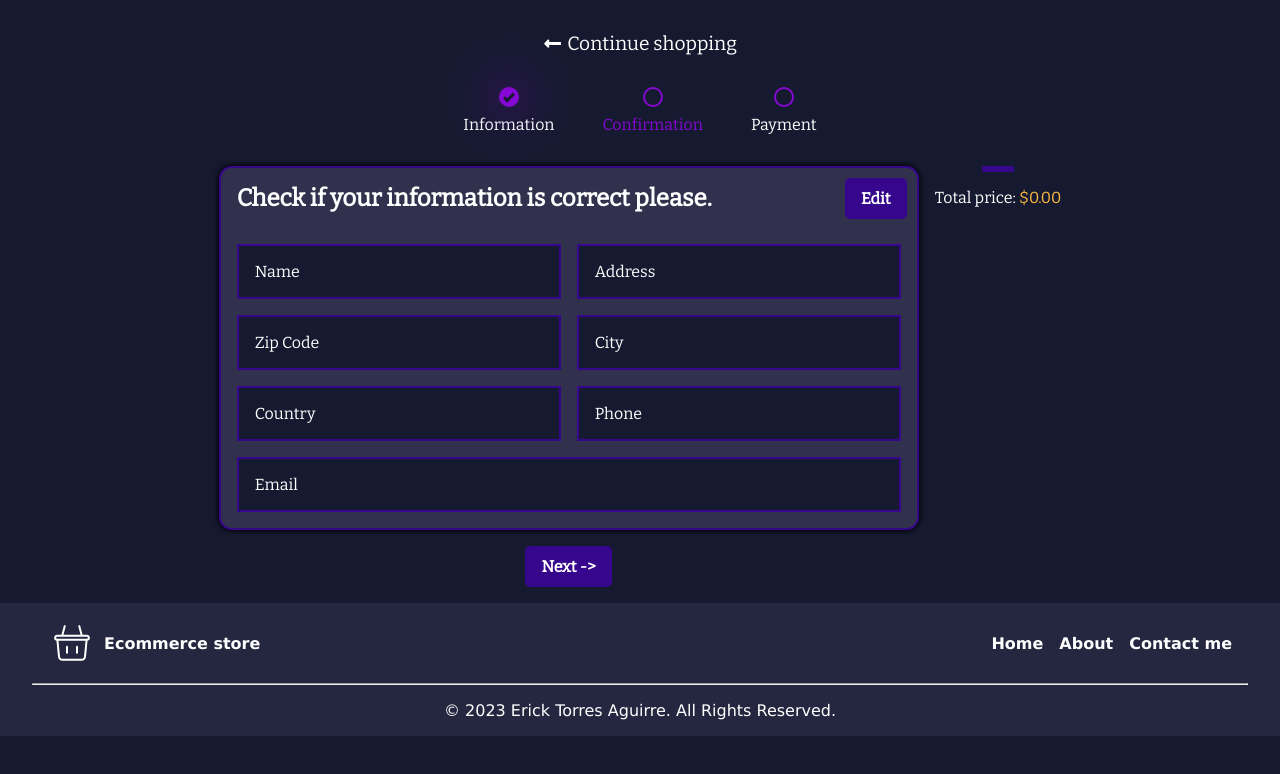
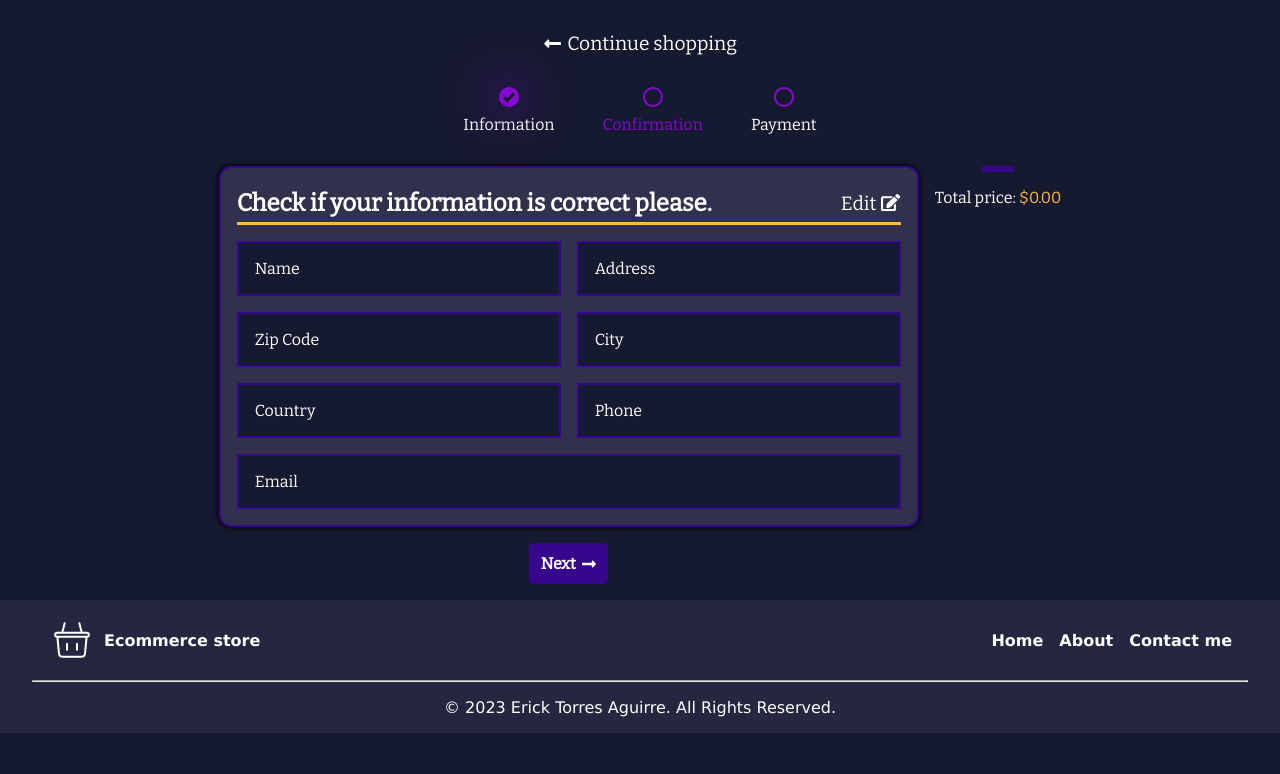
Before and after one commit to Eckry/store-app, a React (Vite) app: page /store-app/checkout/shipping in a window 1280 px wide. Shown: the top 774 px of the page. Built offline with nearby package versions, Linux system fonts and the light colour scheme.

Commit message:
fix shipping information

```diff
--- a/src/components/ShippingInformation.jsx
+++ b/src/components/ShippingInformation.jsx
@@ -1,43 +1,65 @@
 import "./styles/ShippingInformation.css";
 import { Link } from "react-router-dom";
+import { FaEdit } from "react-icons/fa";
 
 export default function ShippingInformation({ data }) {
   return (
-    <div>
     <main className="shipping-container">
-        <Link to={"/store-app/checkout/data"} className="shipping-button edit">
-          Edit
-        </Link>
+      <header className="shipping-header">
         <h2 className="shipping-title">
           Check if your information is correct please.
         </h2>
+        <Link to={"/store-app/checkout/data"} className="edit">
+          Edit <FaEdit />
+        </Link>
+      </header>
       <ul className="user-data-container">
         <li className="user-data">
           Name
-            <span title={`${data.firstName} ${data.lastName}`} className="user-data-title">
+          <span
+            title={`${data.firstName} ${data.lastName}`}
+            className="user-data-title"
+          >
             {data.firstName} {data.lastName}
           </span>
         </li>
         <li className="user-data">
-            Address <span title={data.address} className="user-data-title">{data.address}</span>
+          Address
+          <span title={data.address} className="user-data-title">
+            {data.address}
+          </span>
         </li>
         <li className="user-data">
-            Zip Code <span title={data.zipcode} className="user-data-title">{data.zipCode}</span>
+          Zip Code
+          <span title={data.zipcode} className="user-data-title">
+            {data.zipCode}
+          </span>
         </li>
         <li className="user-data">
-            City <span title={data.city} className="user-data-title">{data.city}</span>
+          City
+          <span title={data.city} className="user-data-title">
+            {data.city}
+          </span>
         </li>
         <li className="user-data">
-            Country <span title={data.country} className="user-data-title">{data.country}</span>
+          Country
+          <span title={data.country} className="user-data-title">
+            {data.country}
+          </span>
         </li>
         <li className="user-data">
-            Phone <span title={data.phone} className="user-data-title">{data.phone}</span>
+          Phone
+          <span title={data.phone} className="user-data-title">
+            {data.phone}
+          </span>
         </li>
         <li className="user-data">
-            Email <span title={data.email} className="user-data-title">{data.email}</span>
+          Email
+          <span title={data.email} className="user-data-title">
+            {data.email}
+          </span>
         </li>
       </ul>
     </main>
-    </div>
   );
 }
--- a/src/components/styles/ShippingInformation.css
+++ b/src/components/styles/ShippingInformation.css
@@ -1,3 +1,11 @@
+.confirmation-container{
+  display: flex;
+  flex-direction: column;
+  justify-content: flex-start;
+  gap: 1rem;
+  align-items: center;
+}
+
 .shipping-container {
   background-color: var(--secondary-color);
   padding: 1rem;
@@ -10,37 +18,46 @@
   border: 2px solid var(--tertiary-color);
 }
 
-.shipping-title {
-  margin-bottom: 1rem;
-}
-
 .shipping-button {
-  padding: 0.7rem 1rem;
+  font-family: "Bitter", serif;
+  font-size: 1rem;
+  background-color: var(--tertiary-color);
+  padding: 0.7rem;
   border-radius: 5px;
   color: white;
-  text-decoration: none;
   font-weight: bold;
-  background-color: var(--tertiary-color);
   cursor: pointer;
-  font-size: 1rem;
+  border: none;
+  outline: none;
+  display: flex;
+  align-items: center;
+  justify-content: center;
+  width: fit-content;
+  gap: 5px;
 }
 
 .shipping-button:hover {
   background-color: var(--tertiary-brighty-color);
 }
 
-.edit {
-  position: absolute;
-  right: 10px;
-  top: 10px;
+.shipping-header {
+  display: flex;
+  justify-content: space-between;
+  align-items: center;
+  border-bottom: 3px solid var(--highlight-color-two);
+  padding: 5px 0;
 }
 
-.next {
-  display: block;
-  margin: auto;
-  text-align: center;
-  width: fit-content;
-  margin-top: 1rem;
+.edit {
+  display: flex;
+  align-items: center;
+  justify-content: center;
+  gap: 5px;
+  font-size: 1.2rem;
+}
+
+.edit:hover {
+  color: var(--highlight-brighty-color);
 }
 
 .user-data-container{
--- a/src/routes/Shipping.jsx
+++ b/src/routes/Shipping.jsx
@@ -1,14 +1,15 @@
 import useAddress from "../hooks/useAddress";
 import { Link } from "react-router-dom";
 import ShippingInformation from "../components/ShippingInformation";
+import { FaLongArrowAltRight } from "react-icons/fa";
 
 export default function Shipping() {
   const { data } = useAddress();
   return (
-    <div >
+    <div className="confirmation-container">
       <ShippingInformation data={data} />
-      <Link to={"/store-app/checkout/payment"} className="shipping-button next">
-        Next {"->"}
+      <Link to={"/store-app/checkout/payment"} className="shipping-button">
+        Next <FaLongArrowAltRight />
       </Link>
     </div>
   );
```
Lines whose indentation alone changed are shown as unchanged.
